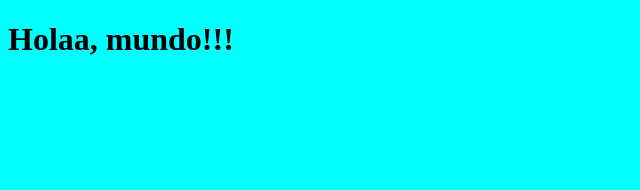
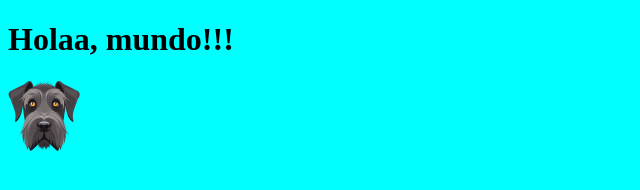
Before and after one commit to Brahian11/micrositio, a plain HTML site: page index.html in a window 1280 px wide. Shown: the whole page, without its empty margins (0-640 px from the left). Drawn offline with Linux system fonts and the light colour scheme.

Commit message:
Agrego una imagen

```diff
--- a/index.html
+++ b/index.html
@@ -8,5 +8,6 @@
 </head>
 <body>
     <h1>Holaa, mundo!!!</h1>
+    <img src="imgs/Giant-Schnauzer-icon.png" alt="">
 </body>
 </html>
```
